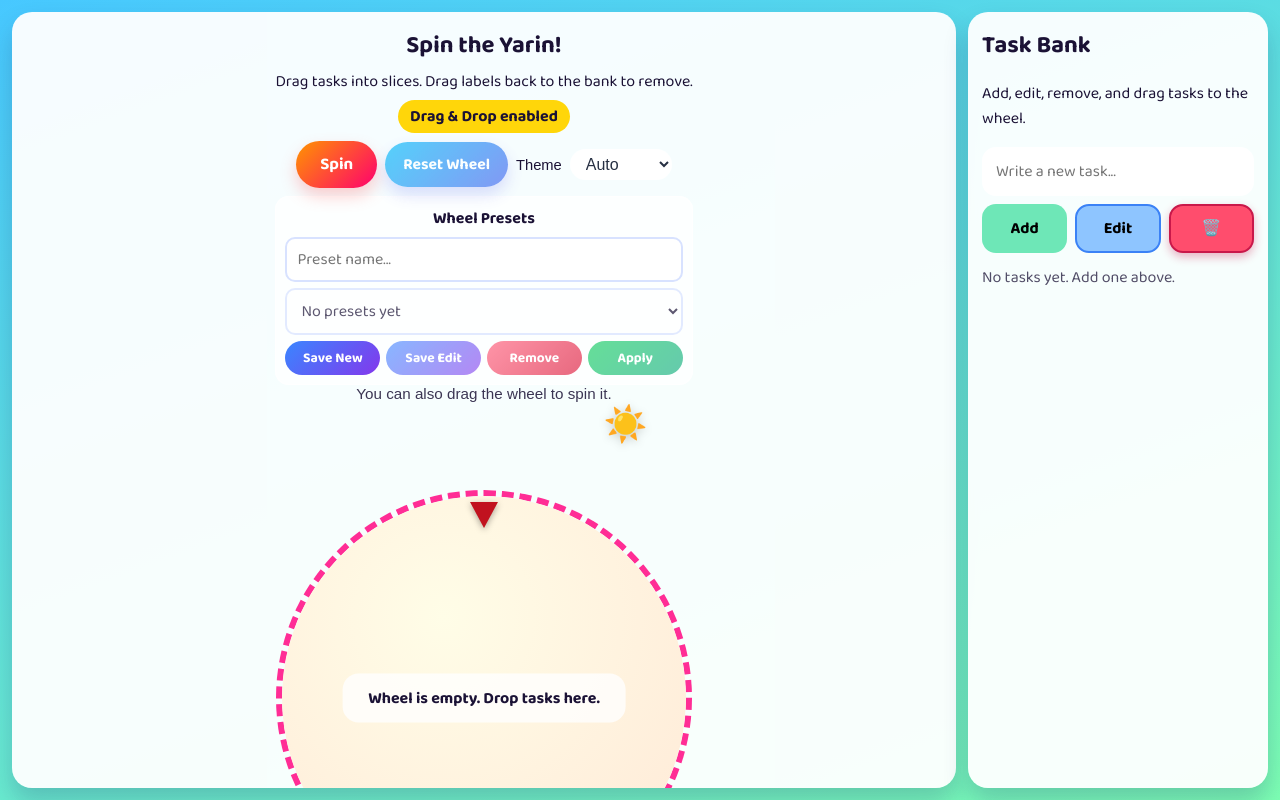
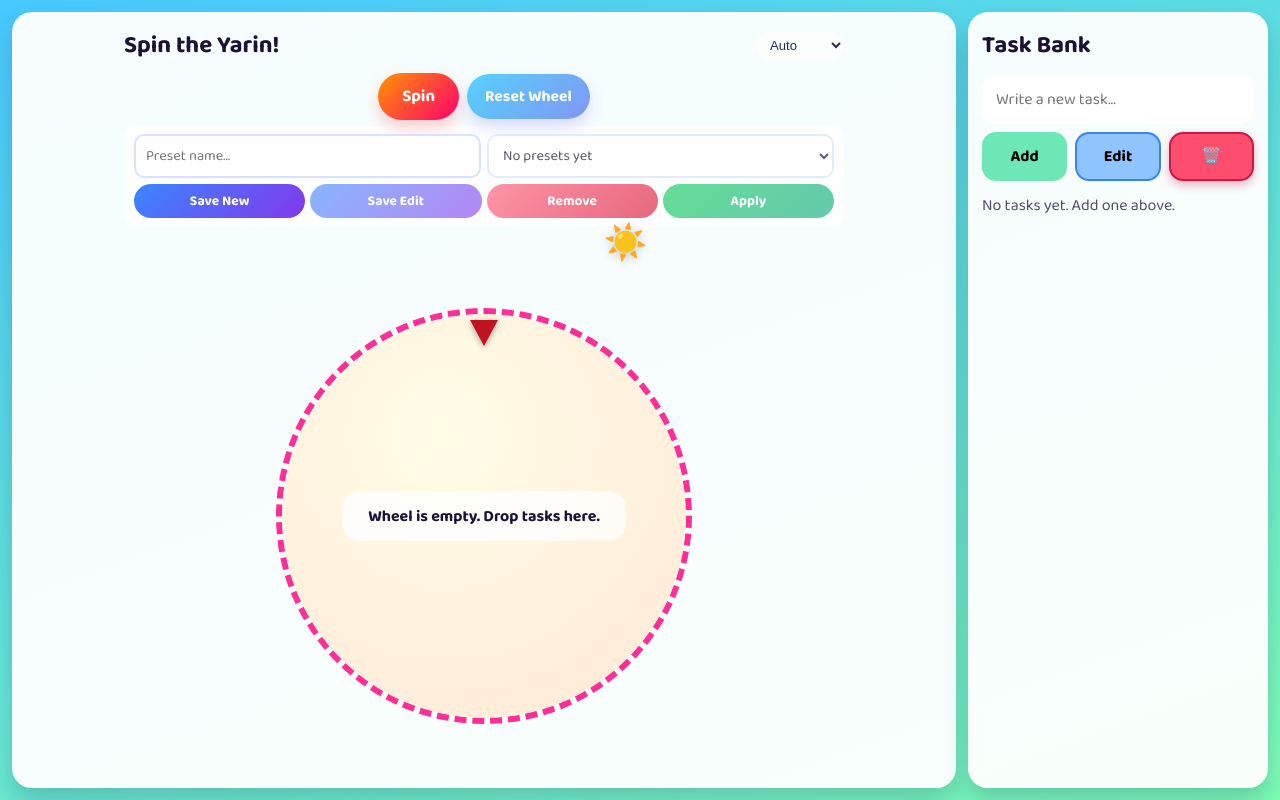
Before and after one commit to Shai2u/spin_the_wheel_game, a Django app: page / in a window 1280 px wide. Run offline with Django 4.2, Linux system fonts and the light colour scheme; data comes from the database, SQL or seed files in the repository; data that the repository does not hold is empty.

Commit message:
Touch support: add wheel toggle buttons, hide drag on touch, minimise preset and theme UI
Made-with: Cursor

```diff
--- a/static/wheelgame/app.js
+++ b/static/wheelgame/app.js
@@ -1,4 +1,6 @@
 const { useEffect, useMemo, useRef, useState } = React;
+
+const IS_TOUCH_DEVICE = navigator.maxTouchPoints > 0 || "ontouchstart" in window;
 
 const STORAGE_KEY = "wheelgame_task_bank_v1";
 const SLICE_COLORS = [
@@ -894,9 +896,23 @@ function App() {
     <main className="app-shell">
       <section className="wheel-area">
         <div className="wheel-headline">
-          <h1>Spin the Yarin!</h1>
-          <p>Drag tasks into slices. Drag labels back to the bank to remove.</p>
-          <span className="pill">Drag & Drop enabled</span>
+          <div className="wheel-top-bar">
+            <h1 className="wheel-title">Spin the Yarin!</h1>
+            <select
+              id="theme-select"
+              className="theme-select"
+              value={themeMode}
+              onChange={(event) => setThemeMode(event.target.value)}
+              title="Theme"
+            >
+              {THEME_OPTIONS.map((option) => (
+                <option key={option} value={option}>
+                  {option[0].toUpperCase() + option.slice(1)}
+                </option>
+              ))}
+            </select>
+          </div>
+
           <div className="wheel-controls">
             <button
               type="button"
@@ -914,25 +930,10 @@ function App() {
             >
               Reset Wheel
             </button>
-            <label className="theme-label" htmlFor="theme-select">
-              Theme
-            </label>
-            <select
-              id="theme-select"
-              className="theme-select"
-              value={themeMode}
-              onChange={(event) => setThemeMode(event.target.value)}
-            >
-              {THEME_OPTIONS.map((option) => (
-                <option key={option} value={option}>
-                  {option[0].toUpperCase() + option.slice(1)}
-                </option>
-              ))}
-            </select>
           </div>
+
           <div className="preset-editor">
-            <p className="preset-title">Wheel Presets</p>
-            <div className="preset-row">
+            <div className="preset-top-row">
               <input
                 className={`preset-input ${isHebrewText(presetName) ? "rtl-text" : "ltr-text"}`}
                 type="text"
@@ -942,8 +943,6 @@ function App() {
                 onChange={(event) => setPresetName(event.target.value)}
                 dir={isHebrewText(presetName) ? "rtl" : "ltr"}
               />
-            </div>
-            <div className="preset-row">
               <select
                 className="preset-select"
                 value={selectedPresetId || ""}
@@ -1001,7 +1000,7 @@ function App() {
               </button>
             </div>
           </div>
-          <p className="wheel-help">You can also drag the wheel to spin it.</p>
+
           {winnerTaskId ? (
             <>
               <p className="winner-line">Selected: {winnerTaskLabel}</p>
@@ -1068,17 +1067,19 @@ function App() {
                     isHebrewText(task.label) ? "rtl-text" : "ltr-text"
                   } ${winnerTaskId === task.id ? "is-winner" : ""}`}
                   style={buildSliceLabelStyle(index, wheelTasks.length)}
-                  draggable={!isSpinning}
+                  draggable={!isSpinning && !IS_TOUCH_DEVICE}
                   onDragStart={() => onTaskDragStart("wheel", task.id)}
                   onDragEnd={onTaskDragEnd}
                   dir={isHebrewText(task.label) ? "rtl" : "ltr"}
-                  title="Drag back to task bank"
+                  title={IS_TOUCH_DEVICE ? task.label : "Drag back to task bank"}
                 >
                   {task.label}
                 </button>
               ))
             ) : (
-              <p className="wheel-empty-state">Wheel is empty. Drop tasks here.</p>
+              <p className="wheel-empty-state">
+                {IS_TOUCH_DEVICE ? "Use → to add tasks to the wheel" : "Wheel is empty. Drop tasks here."}
+              </p>
             )}
           </div>
         </div>
@@ -1097,7 +1098,6 @@ function App() {
         onDrop={onBankDrop}
       >
         <h2>Task Bank</h2>
-        <p>Add, edit, remove, and drag tasks to the wheel.</p>
 
         <form className="task-input-row" onSubmit={addTask}>
           <input
@@ -1140,12 +1140,13 @@ function App() {
           {bankTasks.length ? (
             bankTasks.map((task) => (
               <li key={task.id}>
+                <div className="task-item-row">
                   <button
                     type="button"
                     className={`task-item ${
                       selectedTaskId === task.id ? "is-selected" : ""
                     } ${isHebrewText(task.label) ? "rtl-text" : "ltr-text"}`}
-                  draggable={!isSpinning}
+                    draggable={!isSpinning && !IS_TOUCH_DEVICE}
                     onDragStart={() => onTaskDragStart("bank", task.id)}
                     onDragEnd={onTaskDragEnd}
                     onClick={() => {
@@ -1157,12 +1158,53 @@ function App() {
                   >
                     {task.label}
                   </button>
+                  <button
+                    type="button"
+                    className="wheel-toggle-btn add"
+                    onClick={() => moveTaskToWheel(task.id)}
+                    disabled={isSpinning}
+                    title="Add to wheel"
+                    aria-label="Add to wheel"
+                  >
+                    →
+                  </button>
+                </div>
               </li>
             ))
           ) : (
             <li className="empty-state">No tasks yet. Add one above.</li>
           )}
         </ol>
+
+        {wheelTasks.length > 0 && (
+          <div className="on-wheel-section">
+            <p className="on-wheel-label">On Wheel</p>
+            <ol className="task-list">
+              {wheelTasks.map((task) => (
+                <li key={task.id}>
+                  <div className="task-item-row">
+                    <span
+                      className={`task-item on-wheel ${isHebrewText(task.label) ? "rtl-text" : "ltr-text"}`}
+                      dir={isHebrewText(task.label) ? "rtl" : "ltr"}
+                    >
+                      {task.label}
+                    </span>
+                    <button
+                      type="button"
+                      className="wheel-toggle-btn remove"
+                      onClick={() => moveTaskToBank(task.id)}
+                      disabled={isSpinning}
+                      title="Remove from wheel"
+                      aria-label="Remove from wheel"
+                    >
+                      ←
+                    </button>
+                  </div>
+                </li>
+              ))}
+            </ol>
+          </div>
+        )}
       </aside>
     </main>
   );
--- a/static/wheelgame/styles.css
+++ b/static/wheelgame/styles.css
@@ -56,7 +56,7 @@ body.theme-night {
 }
 
 .task-bank {
-  overflow: hidden;
+  overflow-y: auto;
 }
 
 .wheel-area {
@@ -72,14 +72,20 @@ body.theme-night {
 .wheel-headline {
   text-align: center;
   max-width: 720px;
+  width: 100%;
 }
 
-.wheel-headline h1 {
-  margin: 0 0 4px;
+.wheel-top-bar {
+  display: flex;
+  align-items: center;
+  justify-content: space-between;
+  gap: 8px;
+  margin-bottom: 6px;
 }
 
-.wheel-headline p {
-  margin: 0 0 6px;
+.wheel-title {
+  margin: 0;
+  font-size: 1.5rem;
 }
 
 .wheel-controls {
@@ -127,25 +133,17 @@ body.theme-night {
   cursor: not-allowed;
 }
 
-.theme-label {
-  font-size: 0.92rem;
-  font-family: Arial, "Arial Hebrew", "Noto Sans Hebrew", sans-serif;
-}
-
 .theme-select {
   border: 0;
   border-radius: 999px;
-  padding: 6px 12px;
+  padding: 5px 10px;
   font: inherit;
+  font-size: 0.82rem;
   font-family: Arial, "Arial Hebrew", "Noto Sans Hebrew", sans-serif;
-  background: #ffffff;
+  background: #ffffffbb;
   color: #273043;
-}
-
-.wheel-help {
-  opacity: 0.85;
-  font-size: 0.95rem;
-  font-family: Arial, "Arial Hebrew", "Noto Sans Hebrew", sans-serif;
+  cursor: pointer;
+  flex-shrink: 0;
 }
 
 .winner-line {
@@ -422,37 +420,38 @@ body.theme-night {
 }
 
 .preset-editor {
-  margin-top: 8px;
+  margin-top: 6px;
   background: #ffffffcc;
   border-radius: 14px;
-  padding: 10px;
+  padding: 8px 10px;
   box-shadow: inset 0 0 0 1px #ffffff;
 }
 
-.preset-title {
-  margin: 0 0 6px;
-  font-weight: 800;
-}
-
-.preset-row {
+.preset-top-row {
+  display: flex;
+  gap: 6px;
   margin-bottom: 6px;
 }
 
 .preset-input {
-  width: 100%;
+  flex: 1;
+  min-width: 0;
   border: 2px solid #d8e2ff;
   border-radius: 10px;
-  padding: 8px 10px;
+  padding: 7px 10px;
   font: inherit;
+  font-size: 0.9rem;
   background: #fff;
 }
 
 .preset-select {
-  width: 100%;
+  flex: 1;
+  min-width: 0;
   border: 2px solid #d8e2ff;
   border-radius: 10px;
-  padding: 8px 10px;
+  padding: 7px 10px;
   font: inherit;
+  font-size: 0.9rem;
   background: #fff;
   color: #1b1235;
 }
@@ -460,7 +459,7 @@ body.theme-night {
 .preset-actions {
   display: grid;
   grid-template-columns: repeat(4, minmax(0, 1fr));
-  gap: 6px;
+  gap: 5px;
 }
 
 .preset-btn {
```
Also changed, not shown: other parts of static/wheelgame/styles.css (+72 -0 lines). Lines whose indentation alone changed are shown as unchanged.
